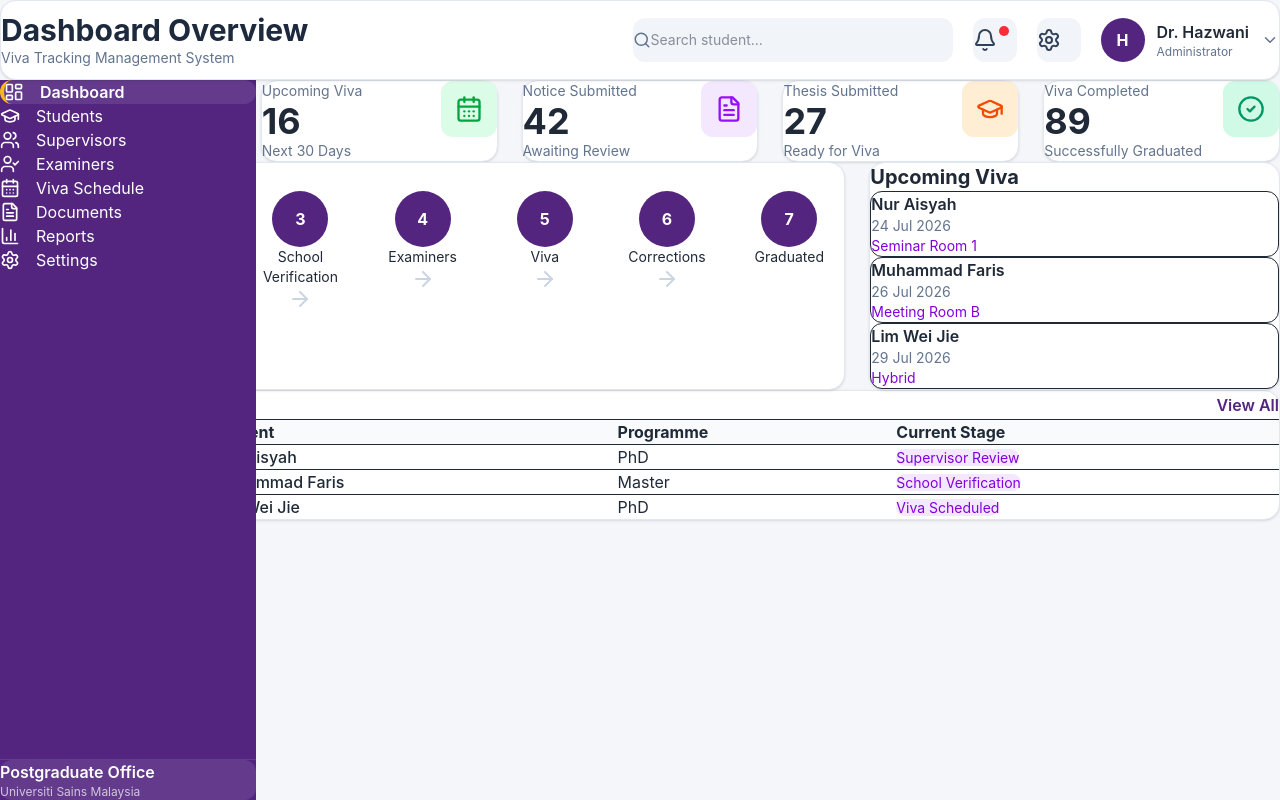
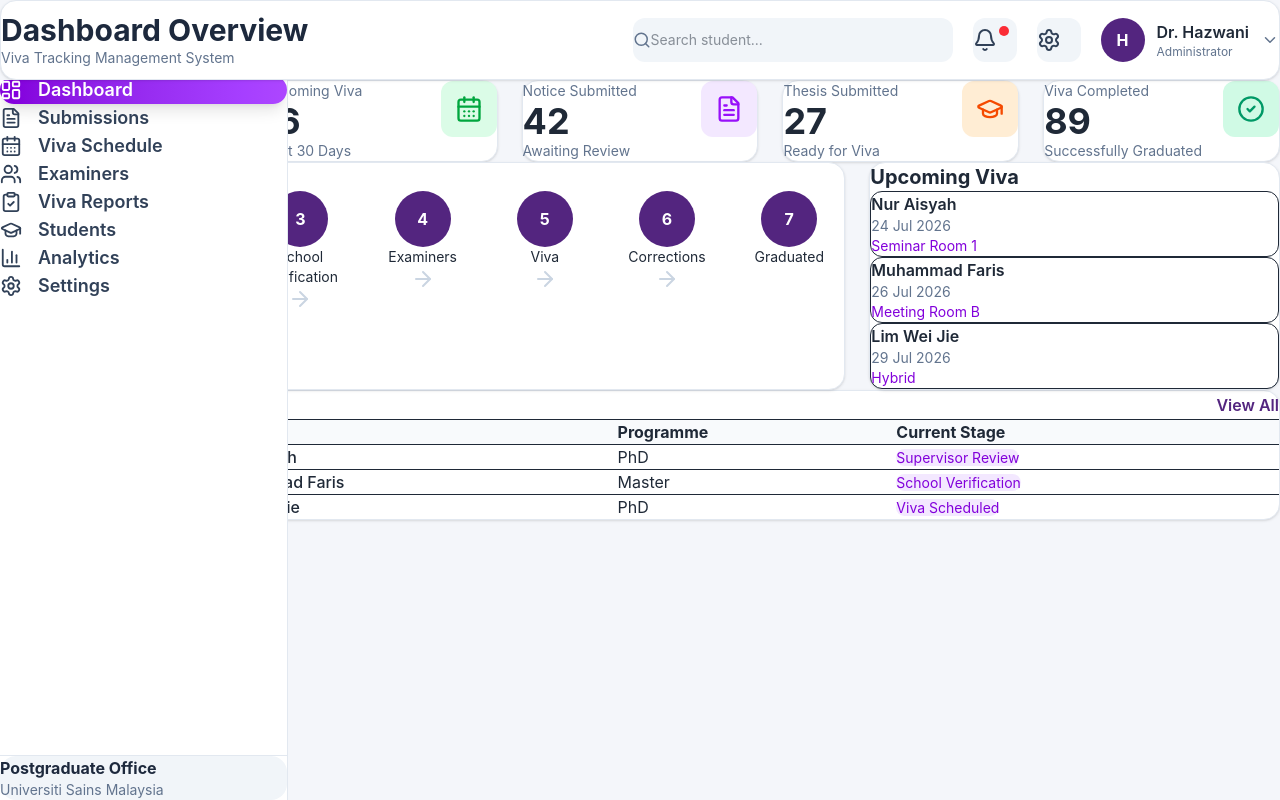
Before and after one commit to hazwanihanafi-commits/VivaVoceTrack, a React (Vite) app in the folder frontend/: page / in a window 1280 px wide. Built offline with nearby package versions, Linux system fonts and the light colour scheme.

Commit message:
Update Sidebar.jsx

```diff
--- a/frontend/src/components/Sidebar.jsx
+++ b/frontend/src/components/Sidebar.jsx
@@ -1,56 +1,80 @@
 import {
   LayoutDashboard,
+  FileText,
+  CalendarDays,
+  Users,
   GraduationCap,
-  Users,
-  UserCheck,
-  CalendarDays,
-  FileText,
   BarChart3,
   Settings,
+  ClipboardCheck,
 } from "lucide-react";
 
 import { NavLink } from "react-router-dom";
 
 const menus = [
-  { title: "Dashboard", icon: LayoutDashboard, path: "/" },
-  { title: "Students", icon: GraduationCap, path: "/students" },
-  { title: "Supervisors", icon: Users, path: "/supervisors" },
-  { title: "Examiners", icon: UserCheck, path: "/examiners" },
-  { title: "Viva Schedule", icon: CalendarDays, path: "/viva" },
-  { title: "Documents", icon: FileText, path: "/documents" },
-  { title: "Reports", icon: BarChart3, path: "/reports" },
-  { title: "Settings", icon: Settings, path: "/settings" },
+  {
+    title: "Dashboard",
+    icon: LayoutDashboard,
+    path: "/",
+  },
+  {
+    title: "Submissions",
+    icon: FileText,
+    path: "/submissions",
+  },
+  {
+    title: "Viva Schedule",
+    icon: CalendarDays,
+    path: "/viva",
+  },
+  {
+    title: "Examiners",
+    icon: Users,
+    path: "/examiners",
+  },
+  {
+    title: "Viva Reports",
+    icon: ClipboardCheck,
+    path: "/reports",
+  },
+  {
+    title: "Students",
+    icon: GraduationCap,
+    path: "/students",
+  },
+  {
+    title: "Analytics",
+    icon: BarChart3,
+    path: "/analytics",
+  },
+  {
+    title: "Settings",
+    icon: Settings,
+    path: "/settings",
+  },
 ];
 
 export default function Sidebar() {
   return (
-    <aside className="fixed left-0 top-0 w-64 h-screen bg-[#53257F] text-white flex flex-col">
+    <aside className="fixed left-0 top-0 h-screen w-72 bg-white border-r border-slate-200 flex flex-col">
 
       {/* Logo */}
 
-      <div className="h-20 flex items-center px-8 border-b border-white/10">
+      <div className="px-8 py-10">
 
-        <div>
+        <h1 className="text-5xl font-extrabold text-[#6C2BD9] tracking-tight">
+          VivaTrack
+        </h1>
 
-          <h1 className="text-2xl font-bold">
-
-            VivaTrack
-
-          </h1>
-
-          <p className="text-xs text-white/70">
-
-            Universiti Sains Malaysia
-
-          </p>
-
-        </div>
+        <p className="text-slate-500 mt-3 text-lg">
+          Viva Tracking System
+        </p>
 
       </div>
 
       {/* Menu */}
 
-      <div className="flex-1 mt-5 px-3">
+      <div className="flex-1 px-5">
 
         {menus.map((item) => {
 
@@ -62,42 +86,39 @@ export default function Sidebar() {
               key={item.title}
               to={item.path}
               className={({ isActive }) =>
-                `flex items-center gap-4 px-5 py-3 rounded-xl mb-2 transition ${
+                `flex items-center gap-4 px-5 py-4 rounded-2xl mb-3 transition-all duration-200
+                ${
                   isActive
-                    ? "bg-white/10 border-l-4 border-[#FDB913] font-semibold"
-                    : "hover:bg-white/10"
+                    ? "bg-gradient-to-r from-purple-700 to-purple-500 text-white shadow-lg"
+                    : "text-slate-700 hover:bg-slate-100"
                 }`
               }
             >
+              <Icon size={22} />
 
-              <Icon size={20} />
-
-              {item.title}
+              <span className="font-semibold text-lg">
+                {item.title}
+              </span>
 
             </NavLink>
 
           );
-
         })}
 
       </div>
 
       {/* Footer */}
 
-      <div className="p-5 border-t border-white/10">
+      <div className="p-6 border-t border-slate-200">
 
-        <div className="bg-white/10 rounded-xl p-4">
+        <div className="rounded-2xl bg-slate-100 p-5">
 
-          <h3 className="font-semibold">
-
+          <h3 className="font-bold text-slate-800">
             Postgraduate Office
-
           </h3>
 
-          <p className="text-xs text-white/70 mt-1">
-
+          <p className="text-sm text-slate-500 mt-2">
             Universiti Sains Malaysia
-
           </p>
 
         </div>
```
